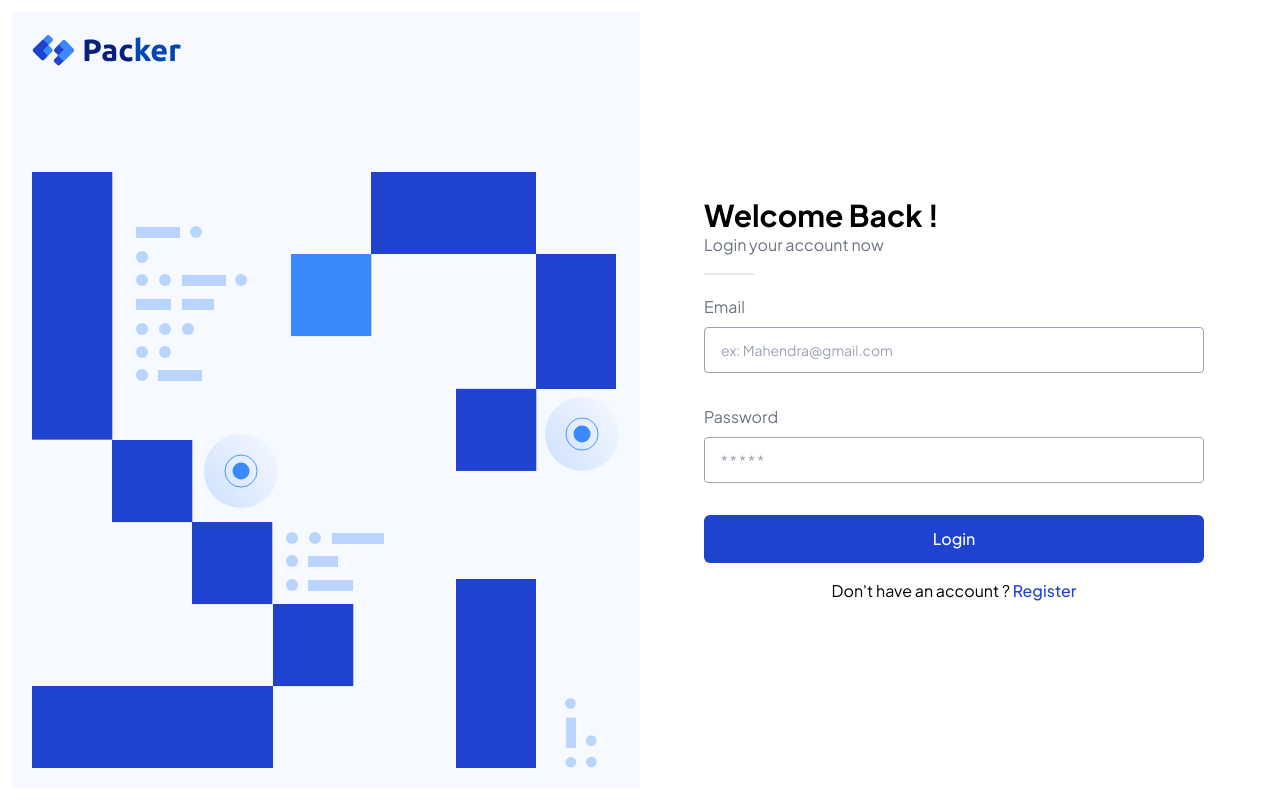
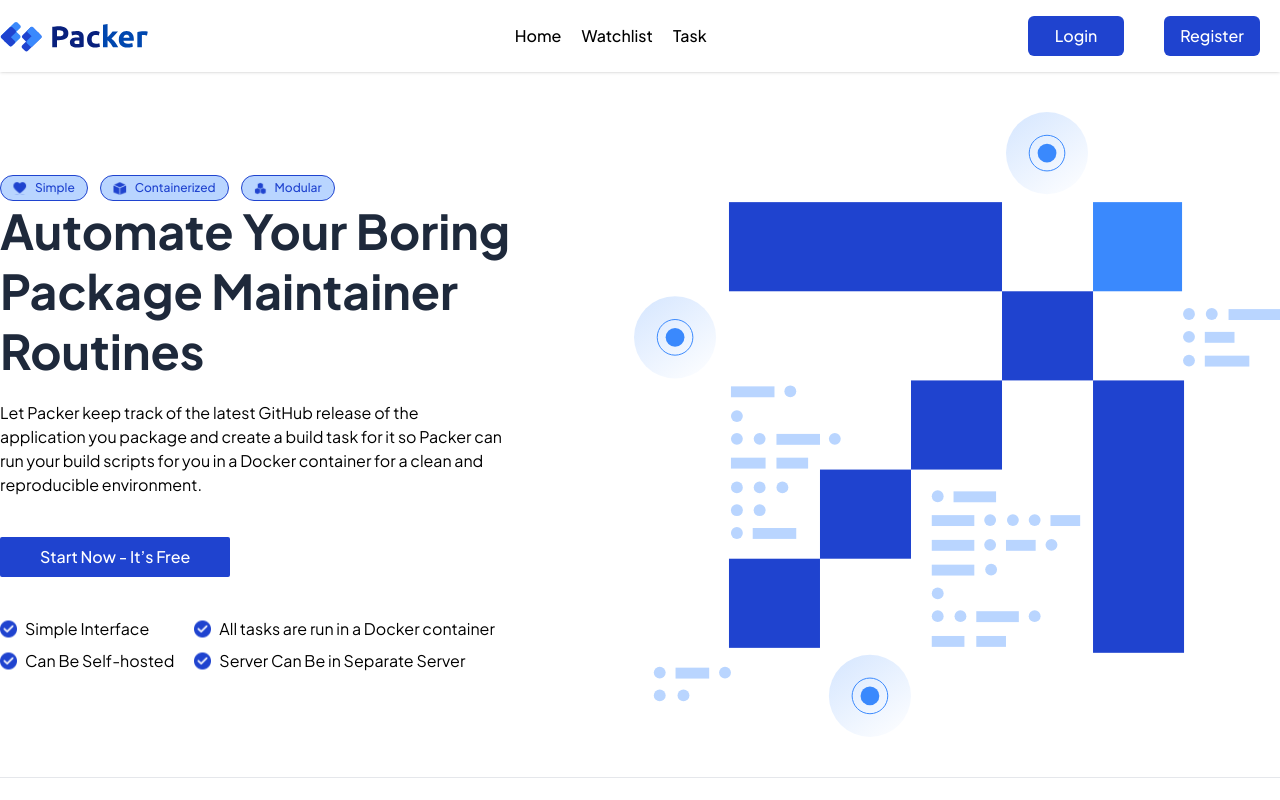
Before and after one commit to mumahendras3/packer-client-react, a React (Vite) app: page / in a window 1280 px wide. Before the commit this address led to /login. Shown: the top 800 px of the page. Built offline with nearby package versions, Linux system fonts and the light colour scheme.

Commit message:
feat: exclude home from navigation guard & fix ui

```diff
--- a/index.html
+++ b/index.html
@@ -12,6 +12,12 @@
     <style>
       * {
         font-family: 'Plus Jakarta Sans', sans-serif;
+        -ms-overflow-style: none;
+        scrollbar-width: none;
+      }
+
+      *::-webkit-scrollbar {
+        display: none;
       }
     </style>
   </head>
--- a/src/components/CardTaskList.jsx
+++ b/src/components/CardTaskList.jsx
@@ -21,7 +21,7 @@ const CardTaskList = ({ task }) => {
       <div id="identity" className="flex items-center gap-4">
         <div className="logo">
           <img
-            src="https://avatars.githubusercontent.com/u/1065759?s=200&v=4"
+            src={task.repo.ownerAvatar}
             className="w-[50px] h-[50px] rounded-full object-cover"
             alt=""
           />
--- a/src/components/CardWatchlist.jsx
+++ b/src/components/CardWatchlist.jsx
@@ -6,7 +6,7 @@ const CardWatchlist = ({ repo }) => {
    return (
       <div id="card" className="bg-white shadow border p-4 rounded-md">
          <div id="image">
-            <img src="https://avatars.githubusercontent.com/u/1065759?s=200&v=4" className="w-[85px] h-[85px] rounded-full object-cover border" alt="" />
+            <img src={repo.ownerAvatar} className="w-[85px] h-[85px] rounded-full object-cover border" alt="" />
          </div>
          <div id="title" className="mt-3">
             <h1 className="text-xl font-semibold">{repo.name}</h1>
--- a/src/components/Navbar.jsx
+++ b/src/components/Navbar.jsx
@@ -4,7 +4,7 @@ import { useState } from "react";
 import { FaSignOutAlt } from "react-icons/fa";
 import Swal from "sweetalert2";
 
-const Navbar = () => {
+const Navbar = ({ isAuthenticated }) => {
   const navigate = useNavigate();
   const [logOutModal, setlogOutModal] = useState(false);
   function handleModal() {
@@ -29,6 +29,7 @@ const Navbar = () => {
     })
     navigate("/login");
   }
+
   return (
     <>
       {/* <nav id="navbar" className='py-4 bg-white sticky top-0 left-0 right-0 shadow-md'>
@@ -80,6 +81,24 @@ const Navbar = () => {
               <span className="hover:text-[#1F43CF] font-medium">Task</span>
             </Link>
           </div>
+          {
+            !isAuthenticated && (
+              <div>
+                <button className="bg-[#1F43CF] py-2 mx-5 text-white font-medium rounded-md w-24 gap-5">
+                  <Link to={'/login'}>
+                    Login
+                  </Link>
+                </button>
+                <button className="bg-[#1F43CF] py-2 mx-5 text-white font-medium rounded-md w-24 gap-5">
+                  <Link to={'/register'}>
+                    Register
+                  </Link>
+                </button>
+              </div>
+            )
+          }
+          {
+            isAuthenticated && (
           <div id="actions" onClick={handleModal} className="cursor-pointer">
             <div className="flex gap-3 items-center">
               <div id="name">
@@ -94,6 +113,8 @@ const Navbar = () => {
               </div>
             </div>
           </div>
+            )
+          }
           {logOutModal && (
             <div
               id="modalLogout"
--- a/src/layout/Layout.jsx
+++ b/src/layout/Layout.jsx
@@ -1,21 +1,21 @@
 import React from "react";
 import Navbar from "../components/Navbar";
 import Footer from "../components/Footer";
-import { Outlet } from "react-router-dom";
+import { Outlet, useLoaderData } from "react-router-dom";
 
 const Layout = () => {
+    const accessToken = useLoaderData()
+    const isAuthenticated = !!accessToken
     return (
-        <>
+        <div className="min-h-screen flex flex-col">
             <div className='py-4 bg-white sticky top-0 left-0 right-0 shadow'>
-                <Navbar />
+                <Navbar isAuthenticated={isAuthenticated}    />
             </div>
-            <div>
+            <div className="grow">
                 <Outlet />
             </div>
-            <div>
                 <Footer />
-            </div>
-        </>
+        </div>
     )
 }
 
--- a/src/pages/AddTask.jsx
+++ b/src/pages/AddTask.jsx
@@ -15,6 +15,7 @@ const AddTask = () => {
    const [scheduleDate, setScheduleDate] = useState('')
    const [scheduleTime, setScheduleTime] = useState('')
    const [uploadFiles, setUploadFiles] = useState('')
+   const [isLoading, setIsLoading] = useState(false)
 
    const [repoId, setRepoId] = useState('');
    // console.log(repoId, '<<<<<<');
@@ -44,6 +45,8 @@ const AddTask = () => {
    }, [])
 
    async function handleSubmit(e) {
+      handleClosePopup()
+      setIsLoading(true)
       e.preventDefault()
       console.log(form)
       await dispatch(addFilesRequest(uploadFiles)).then((data) => {
@@ -55,6 +58,7 @@ const AddTask = () => {
          })
       })
       await dispatch(addTaskRequest(form))
+      setIsLoading(false)
       navigate('/tasklist')
    }
 
@@ -143,6 +147,20 @@ const AddTask = () => {
       })
    }
    console.log(suggestion, "<<<ini hasil search")
+   if (isLoading) return (
+      <div className="flex justify-center items-center mt-80">
+      <div className="">
+         <div
+            class="inline-block h-8 w-8 animate-spin rounded-full border-4 border-solid border-current border-r-transparent align-[-0.125em] motion-reduce:animate-[spin_1.5s_linear_infinite]"
+            role="status">
+            <span
+               class="!absolute !-m-px !h-px !w-px !overflow-hidden !whitespace-nowrap !border-0 !p-0 ![clip:rect(0,0,0,0)]"
+            >Loading...</span
+            >
+         </div>
+      </div>
+      </div>
+   )
    return (
       <div id="addTask">
          <div className="container mx-auto shadow border rounded-md p-10 mt-10 flex justify-between items-start">
@@ -151,7 +169,7 @@ const AddTask = () => {
                   <h1 className="text-2xl font-bold">Add Task</h1>
                   <p className="text-sm text-gray-500">adding your task</p>
                </div>
-               <form onSubmit={handleSubmit}>
+               <form onSubmit={handleSubmit} autocomplete="off">
                   <div id="input" className="flex flex-col gap-8">
                      <div id="repositoryname" className="flex flex-col">
                         <label className="text-gray-500" htmlFor="">Repository</label>
--- a/src/pages/TaskDetail.jsx
+++ b/src/pages/TaskDetail.jsx
@@ -84,7 +84,7 @@ const TaskDetail = () => {
                   <div className="bg-[#FEBD2E] h-3 w-3 rounded-full"></div>
                   <div className="bg-[#2AC93F] h-3 w-3 rounded-full"></div>
                 </div>
-                <pre>{logs.length === 0 ? "Loading" : logs}</pre>
+                <pre>{logs.length === 0 ? "Loading.." : logs}</pre>
               </div>
             )}
           </div>
--- a/src/router/router.jsx
+++ b/src/router/router.jsx
@@ -18,19 +18,31 @@ import TaskDetail from "../pages/TaskDetail";
 
 const router = createBrowserRouter([
   {
+    path: "/",
+    element: <Layout/>,
+    loader: () => {
+      if (localStorage.access_token) {
+        return localStorage.access_token
+      }
+
+      return null
+    },
+    children: [
+      {
+        path: "/",
+        element: <Home/>,
+      }
+    ],
+  },
+  {
     element: <Layout />,
     loader: () => {
       if (localStorage.access_token) {
-        return null;
+        return localStorage.access_token
       }
       return redirect("/login");
     },
     children: [
-      {
-        path: "/",
-        element: <Home />,
-      },
-
       {
         path: "/watchlist",
         element: <Watchlist />,
```
